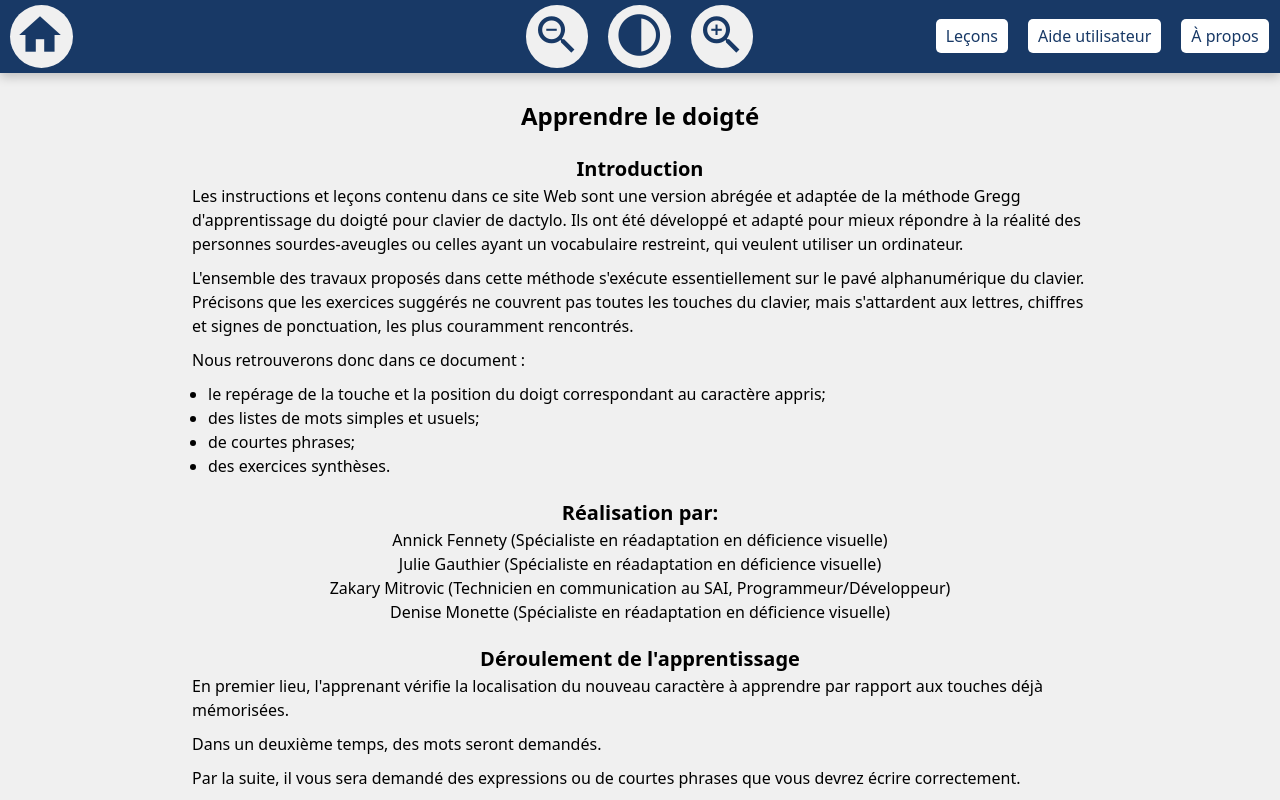
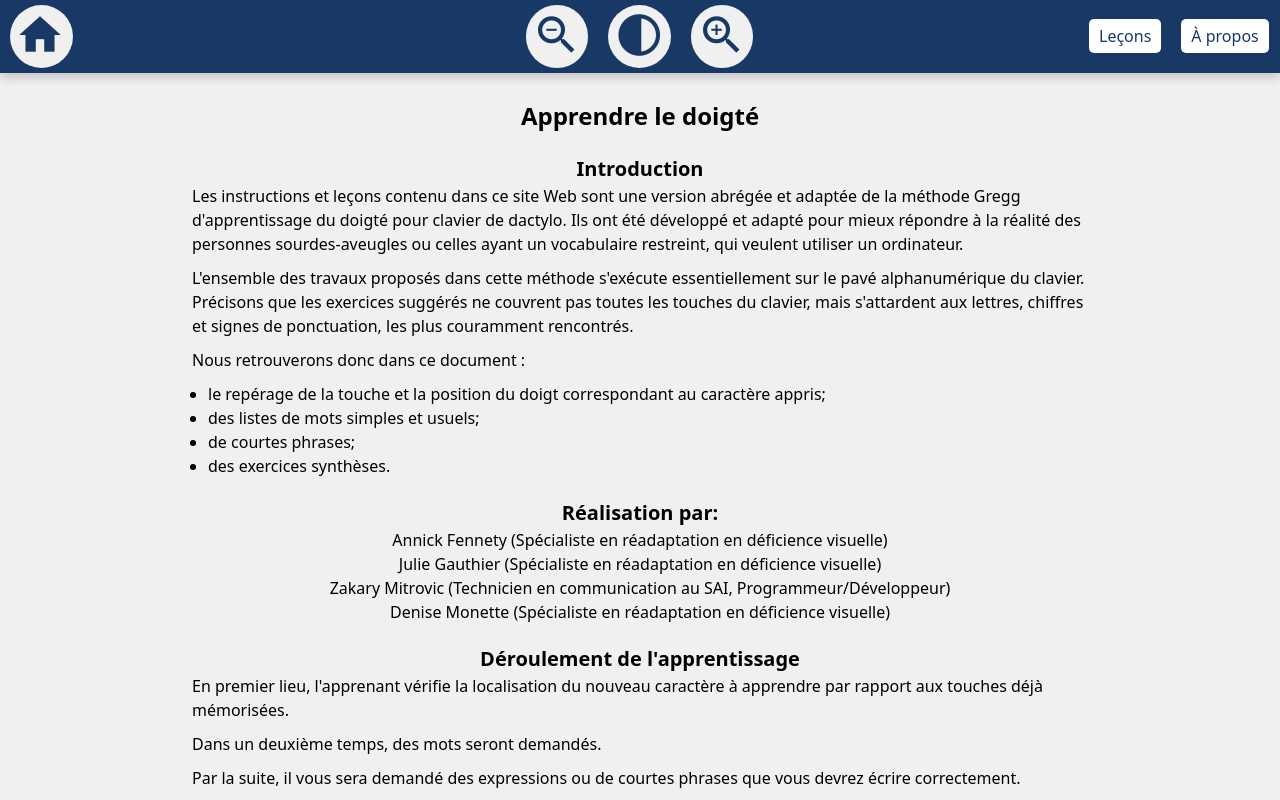
Before and after one commit to MZakary/Typer, a React (Vite) app: page / in a window 1280 px wide. Shown: the top 800 px of the page. Built offline with nearby package versions, Linux system fonts and the light colour scheme.

Commit message:
removed a button

```diff
--- a/src/components/Layout.tsx
+++ b/src/components/Layout.tsx
@@ -57,7 +57,7 @@ function Layout() {
         </div>
         <div className='OtherOptions'>
           <Link to="/lecons" className='Lecon'>Leçons</Link>
-          <a href="" className='AideUtil'>Aide utilisateur</a>
+          {/* <a href="" className='AideUtil'>Aide utilisateur</a> */}
           <Link to="/a-propos" className='APropos'>À propos</Link>
         </div>
       </header>
```
